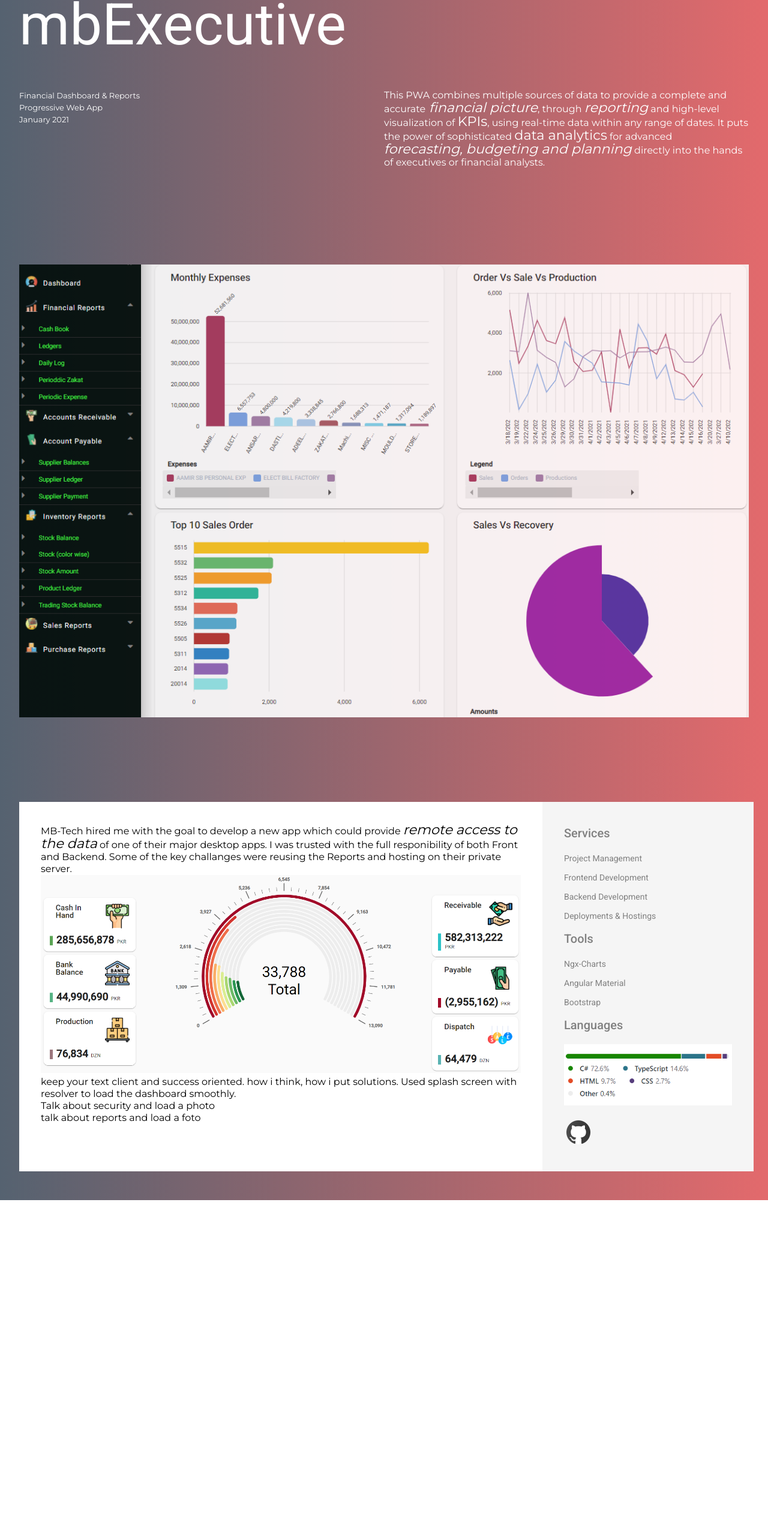
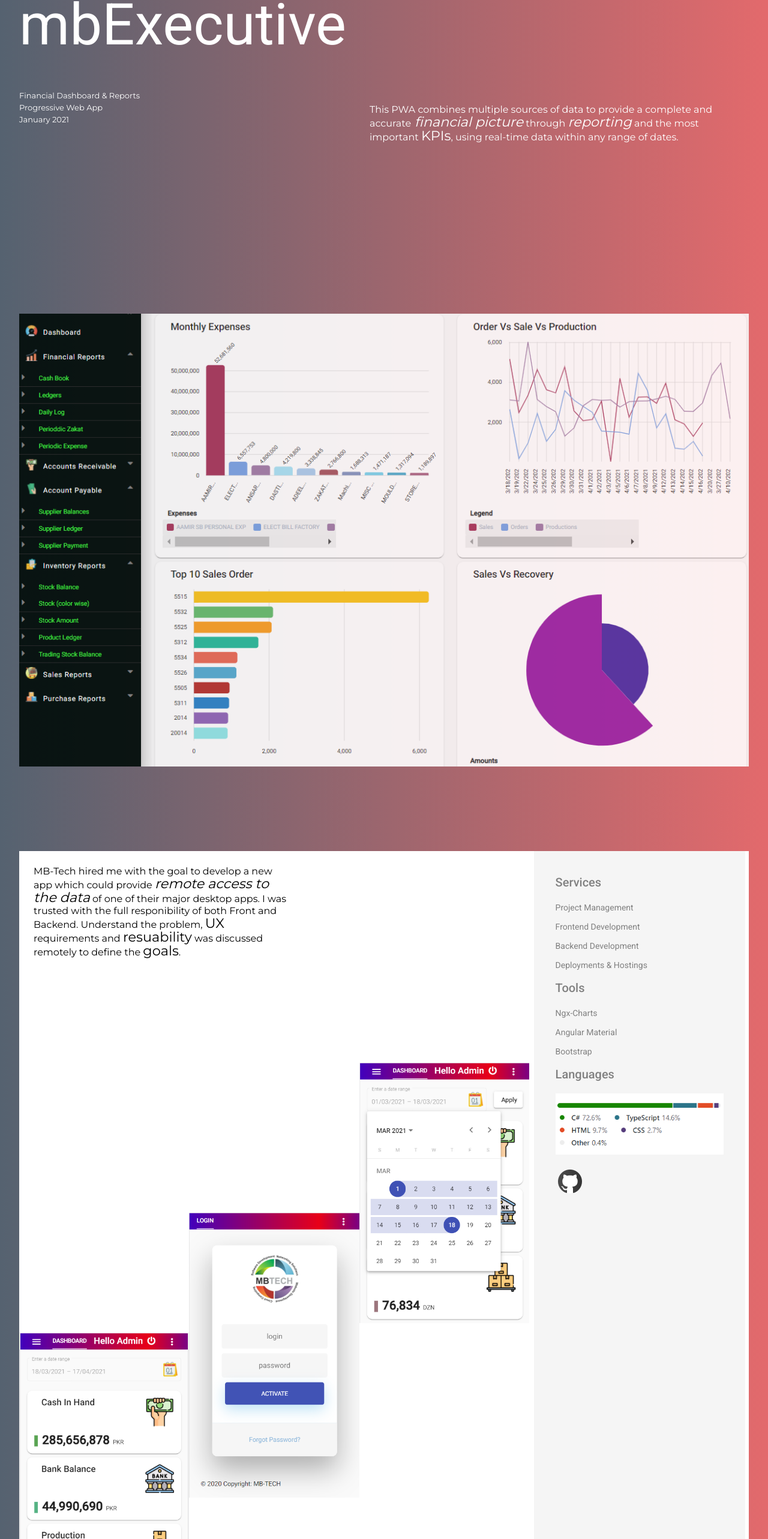
Before and after one commit to pikuman83/portfolio, an Angular app: page /mbExecutive in a window 1280 px wide. Shown: the part 167-2733 px from the top of the page at 60% size. Before the commit the page ends 2168 px from the top, so only its background shows below. Built offline with nearby package versions, Linux system fonts and the light colour scheme.

Commit message:
'mbexecutive-enhancements'

```diff
--- a/src/app/projects/mb-executive/mb-executive.component.css
+++ b/src/app/projects/mb-executive/mb-executive.component.css
@@ -27,17 +27,66 @@
     color:white;
     font-size: small;
 }
-.overview{
+.par-left{
     max-width: 50%;
+    padding: 24px;
+    margin-bottom: 100px;
+}
+.align-right{
+    align-self: flex-end;
+    margin-top: 250px;
+}
+.img{
+    margin: 0 auto;
+    display: block;
+    background-size: contain;
+    background-repeat: no-repeat;
 }
 .img1{
-    margin: 0 auto;
-    display: block;
     width: 95%;
     padding-top: 70%;
     background-image: url(../../../assets/dashboard-charts.png);
+    opacity: 0.9;
+}
+.collage{
+    display: flex;
+}
+.img2{
+    width: 100%;
+    padding-top: 41%;
+    background-image: url(../../../assets/dashboardTop.png);
+}
+.img3{
+    width: 33.3%;
+    padding-top: 81%;
+    background-repeat: no-repeat;
+    background-image: url(../../../assets/dashboard-login.png);
+    background-size: contain;
+    position: relative;
+    top: 300px;
+}
+.img4{
+    width: 33.3%;
+    background-repeat: no-repeat;
+    background-size: contain;
+    padding-top: 81%;
+    background-image: url(../../../assets/dashboard-mobile.png);
+    position: relative;
+    top: 500px;
+}
+.img5{
+    width: 33.3%;
     background-size: contain;
     background-repeat: no-repeat;
+    padding-top: 81%;
+    background-image: url(../../../assets/dashboard-mob-daterange.png);
+    position: relative;
+    top: 50px;
+}
+.img6{
+    width: 100%;
+    padding-top: 49%;
+    background-image: url(../../../assets/dashboard-dialogue.png);
     opacity: 0.9;
 }
 .inner-container1{
@@ -49,13 +98,17 @@
 .section2{
     font-family: 'Montserrat', sans-serif;
     font-size: 1rem;
-    padding: 36px;
+    /* padding: 36px; */
     display: flex;
     flex-direction: column;
     max-width: 70%;
 }
 .problem{
     max-width: 100%;
+}
+.reports{
+    text-align: center;
+    margin: 100px;
 }
 .briefing{
     display: flex;
@@ -94,10 +147,18 @@
     .section3{
         max-width: 90%;
     }
+    .section2{
+        max-width: unset;
+        padding: 24px 8px 8px 8px;
+        /* margin-top: 60px; */
+    }
     .briefing{
         display: block;
         max-width: unset;
         margin: 0 auto;
+    }
+    .collage{
+        display: block;
     }
     h2{
         font-size: medium;
@@ -114,8 +175,10 @@
         padding-top: 0;
         margin-bottom: 60px;
     }
-    .overview{
+    .par-left{
         max-width: 100%;
+    }
+    .mt-60{
         margin-top: 60px;
     }
     .inner-container1{
--- a/src/app/projects/mb-executive/mb-executive.component.html
+++ b/src/app/projects/mb-executive/mb-executive.component.html
@@ -12,37 +12,45 @@
         <br>January 2021
     </div>
 
-    <div class="overview">
-        This PWA combines multiple sources of data to provide a complete and accurate<span class="italic"> financial picture</span>,
-        through <span class="italic">reporting</span> and high-level visualization of <span class="bold">KPIs</span>, using real-time
+    <div class="par-left">
+        This PWA combines multiple sources of data to provide a complete and accurate<span class="italic"> financial picture</span>
+        through <span class="italic">reporting</span> and the most important <span class="bold">KPIs</span>, using real-time
         data within any range of dates.
-        It puts the power of sophisticated <span class="bold">data analytics</span> for advanced <span class="italic">forecasting, budgeting and planning</span>
-        directly into the hands of executives or financial analysts.
     </div>
 </div>
 
-<div class="img1"></div>
+<div class="img img1"></div>
 
 <div class="inner-container1">
     <div class="section2">
-        <div class="problem">
+        <div class="par-left mt-60">
             MB-Tech hired me with the goal to develop a new app which could provide <span class="italic"> remote access to the data</span>
-            of one of their major desktop apps. I was trusted with the full responibility of both Front and Backend. Some
-            of the key challanges were reusing the Reports and hosting on their private server.
+            of one of their major desktop apps. I was trusted with the full responibility of both Front and Backend.
+            Understand the problem, <span class="bold">UX</span> requirements and <span class="bold">resuability</span> was discussed remotely to define the <span class="bold">goals</span>.
         </div>
 
-        <div class="central-image" (window:resize)="respWidthP($event)">
-            <img src="../../../assets/dashboardTop.png" alt="MBFW" [width]="width">
+        <!-- <div class="img img2"></div> -->
+        <!-- <div class="central-image" (window:resize)="respWidthP($event)"> -->
+            <!-- <img src="../../../assets/dashboardTop.png" alt="MBFW" [width]="width">  -->
+        <!-- </div> -->
+        <div class="collage">
+            <div class="img4"></div>
+            <div class="img3"></div>
+            <div class="img5"></div>
         </div>
-        <div class="approch">
-            keep your text client and success oriented. how i think, how i put solutions.
-            Used splash screen with resolver to load the dashboard smoothly.
+
+        <div class="par-left align-right">
+            A happy and bold <span class="italic">color theme</span> is well combined with numbers to show the
+            daily routine information in just a single view on <span class="bold">dashboard</span>.
+            <span class="italic">Splash screen, resolver and singleton services</span> makes possible a smooth landing and good UX.
         </div>
-        <div class="security">
-            Talk about security and load a photo
-        </div>
+
+        <div class="img img6"></div>
+
         <div class="reports">
-            talk about reports and load a foto
+            Enhanced Business reporting with real-time information.
+            <br>It puts the power of sophisticated <span class="bold">data analytics</span> for advanced <span class="italic">forecasting,
+            budgeting and planning</span> directly into the hands of executives or financial analysts.
         </div>
     </div>
     <div class="briefing">
```
Also changed, not shown: src/assets/dashboard-mob-daterange.png (added).
